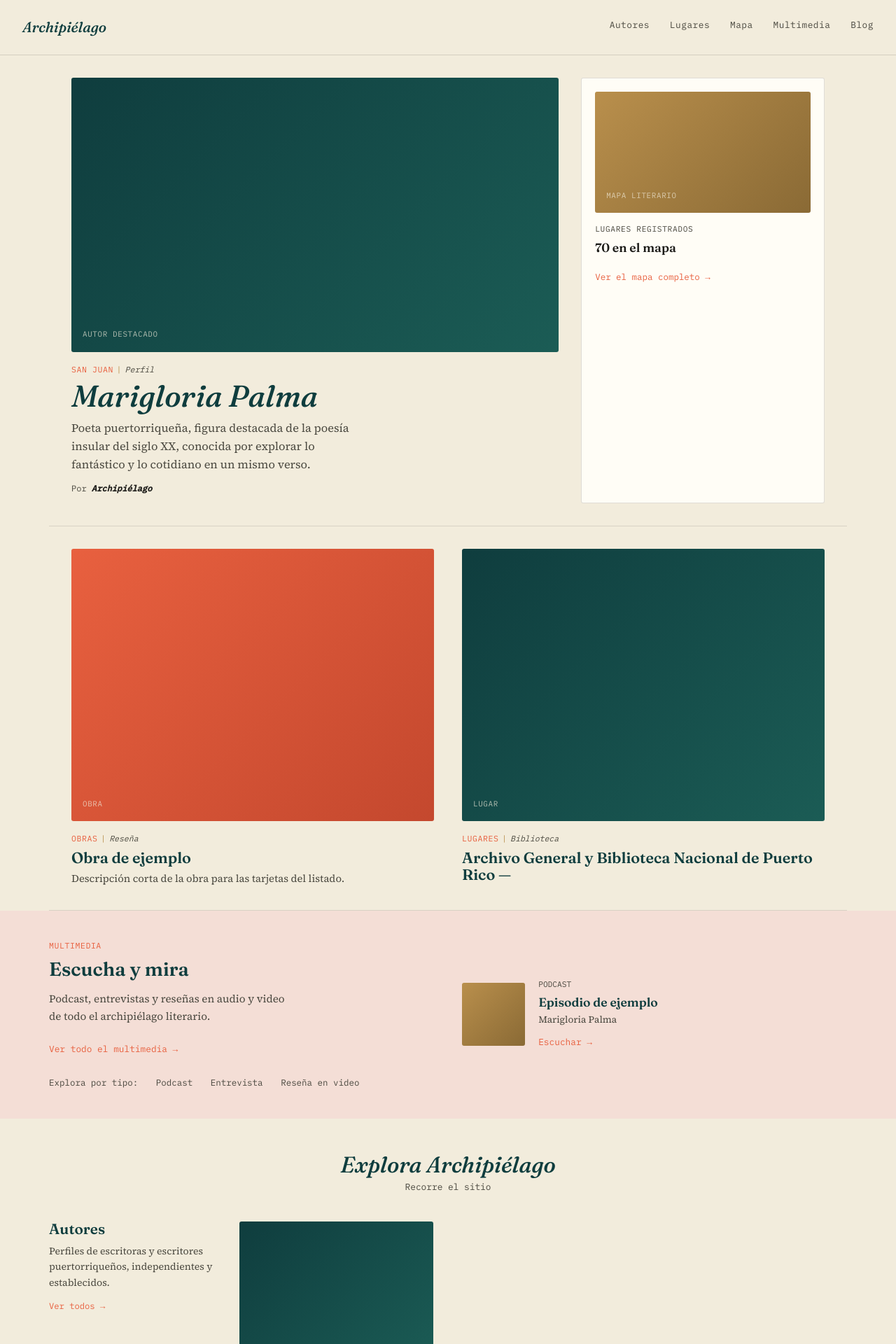
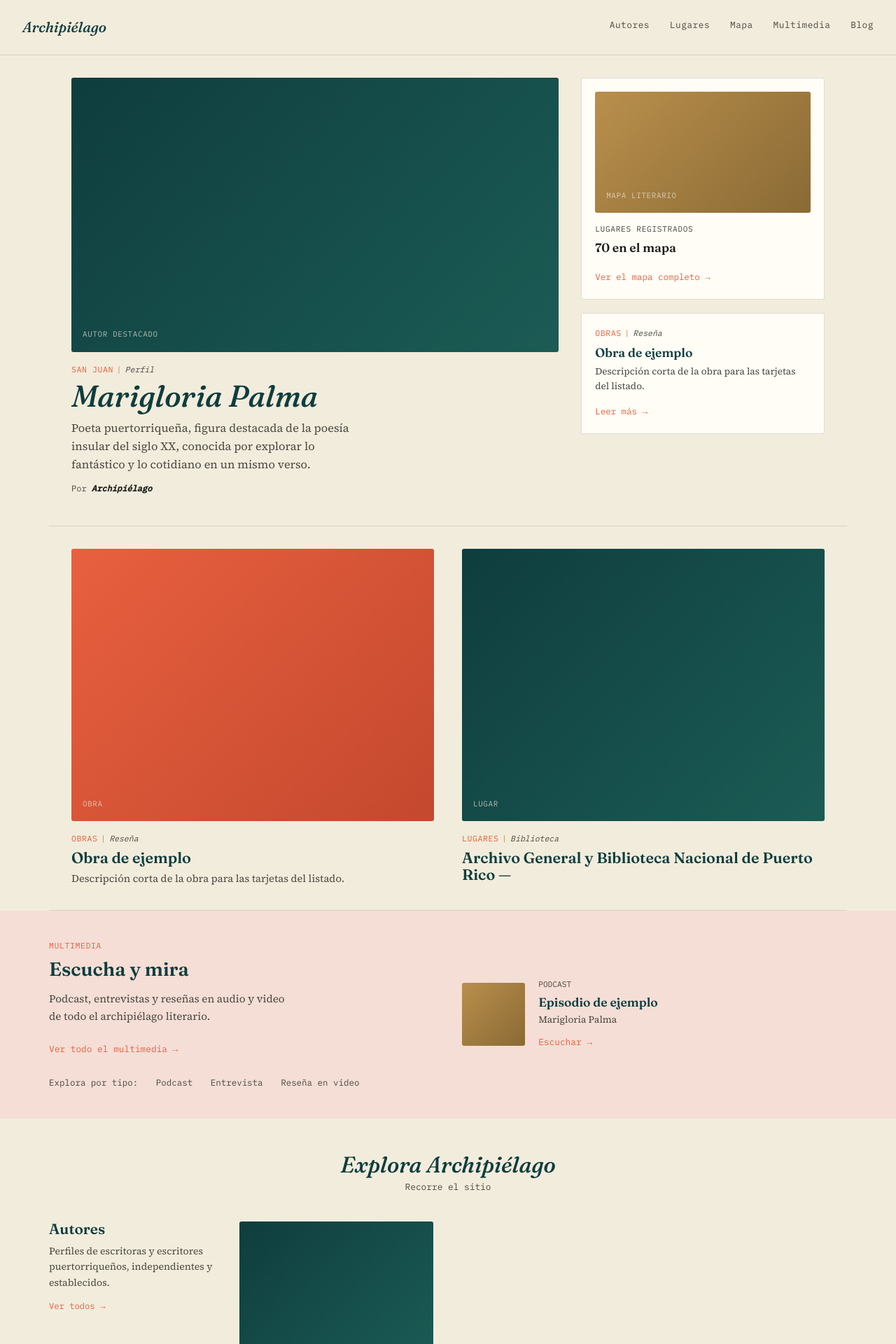
Before and after one commit to rgjanet/archipielago, a Jekyll site: the page built from index.html, in a window 1280 px wide. Shown: the top 1920 px of the page at 70% size. Built offline with Jekyll 4.4.1, drawn with Linux system fonts in a browser that asks for light colours.

Commit message:
Add files via upload

```diff
--- a/_data/homepage.yml
+++ b/_data/homepage.yml
@@ -1,5 +1,6 @@
 hero_author:
 twocol_work:
+sidebar_work:
 twocol_place:
 promo_media:
 explore_authors: []
--- a/admin/config.yml
+++ b/admin/config.yml
@@ -116,6 +116,7 @@ collections:
         fields:
           - { label: "Autor destacado (hero)", name: "hero_author", widget: "relation", collection: "authors", search_fields: ["title"], value_field: "title", display_fields: ["title"], required: false, hint: "Vacío = se usa el más reciente" }
           - { label: "Obra destacada", name: "twocol_work", widget: "relation", collection: "works", search_fields: ["title"], value_field: "title", display_fields: ["title"], required: false }
+          - { label: "Segunda obra destacada (bajo el mapa)", name: "sidebar_work", widget: "relation", collection: "works", search_fields: ["title"], value_field: "title", display_fields: ["title"], required: false, hint: "Aparece en la tarjeta pequeña bajo el conteo del mapa" }
           - { label: "Lugar destacado", name: "twocol_place", widget: "relation", collection: "map_locations", search_fields: ["name"], value_field: "name", display_fields: ["name"], required: false }
           - { label: "Multimedia destacado (banda coral)", name: "promo_media", widget: "relation", collection: "media", search_fields: ["title"], value_field: "title", display_fields: ["title"], required: false }
           - label: "Autores en 'Explora' (hasta 3)"
--- a/index.html
+++ b/index.html
@@ -62,6 +62,18 @@ title: Inicio
   .issue-card .issue-label { font-family: var(--font-mono); font-size: 0.7rem; text-transform: uppercase; letter-spacing: 0.06em; color: var(--tinta-suave); margin: 0; }
   .issue-card .issue-count { font-family: var(--font-display); font-weight: 600; font-size: 1.1rem; margin: 0.2rem 0 0.8rem; }
   .issue-card a.cta { font-family: var(--font-mono); font-size: 0.78rem; color: var(--coral); text-decoration: none; }
+
+  .sidebar-card {
+    background: var(--papel-alto);
+    border: var(--border);
+    border-radius: 3px;
+    padding: 1.2rem;
+    margin-top: 1.2rem;
+  }
+  .sidebar-card .kicker-tag { margin-bottom: 0.5rem; }
+  .sidebar-card h3 { font-size: 1.1rem; margin: 0 0 0.4rem; }
+  .sidebar-card p.dek { font-size: 0.85rem; color: var(--tinta-suave); margin: 0 0 0.6rem; }
+  .sidebar-card a.cta { font-family: var(--font-mono); font-size: 0.78rem; color: var(--coral); text-decoration: none; }
 
   .divider { border: none; border-top: 1px solid rgba(28,27,24,0.12); max-width: 1140px; margin: 0 auto; }
 
@@ -182,11 +194,27 @@ title: Inicio
     {% endif %}
   </div>
 
-  <div class="issue-card">
-    <div class="art-block gold"><span class="art-label">Mapa literario</span></div>
-    <p class="issue-label">Lugares registrados</p>
-    <p class="issue-count">{{ site.map_locations.size }} en el mapa</p>
-    <a class="cta" href="{{ '/mapa/' | relative_url }}">Ver el mapa completo →</a>
+  <div class="hero-sidebar">
+    <div class="issue-card">
+      <div class="art-block gold"><span class="art-label">Mapa literario</span></div>
+      <p class="issue-label">Lugares registrados</p>
+      <p class="issue-count">{{ site.map_locations.size }} en el mapa</p>
+      <a class="cta" href="{{ '/mapa/' | relative_url }}">Ver el mapa completo →</a>
+    </div>
+
+    {% assign sidebar_work = site.works | where: "title", site.data.homepage.sidebar_work | first %}
+    {% unless sidebar_work %}
+      {% assign hero_work_title = work.title %}
+      {% assign sidebar_work = site.works | where_exp: "w", "w.title != hero_work_title" | first %}
+    {% endunless %}
+    {% if sidebar_work %}
+    <div class="sidebar-card">
+      <span class="kicker-tag">Obras<span class="sep">|</span><span class="type">Reseña</span></span>
+      <h3><a href="{{ sidebar_work.url | relative_url }}" style="text-decoration:none;color:inherit;">{{ sidebar_work.title }}</a></h3>
+      <p class="dek">{{ sidebar_work.description | default: sidebar_work.author }}</p>
+      <a class="cta" href="{{ sidebar_work.url | relative_url }}">Leer más →</a>
+    </div>
+    {% endif %}
   </div>
 </div>
 
```
